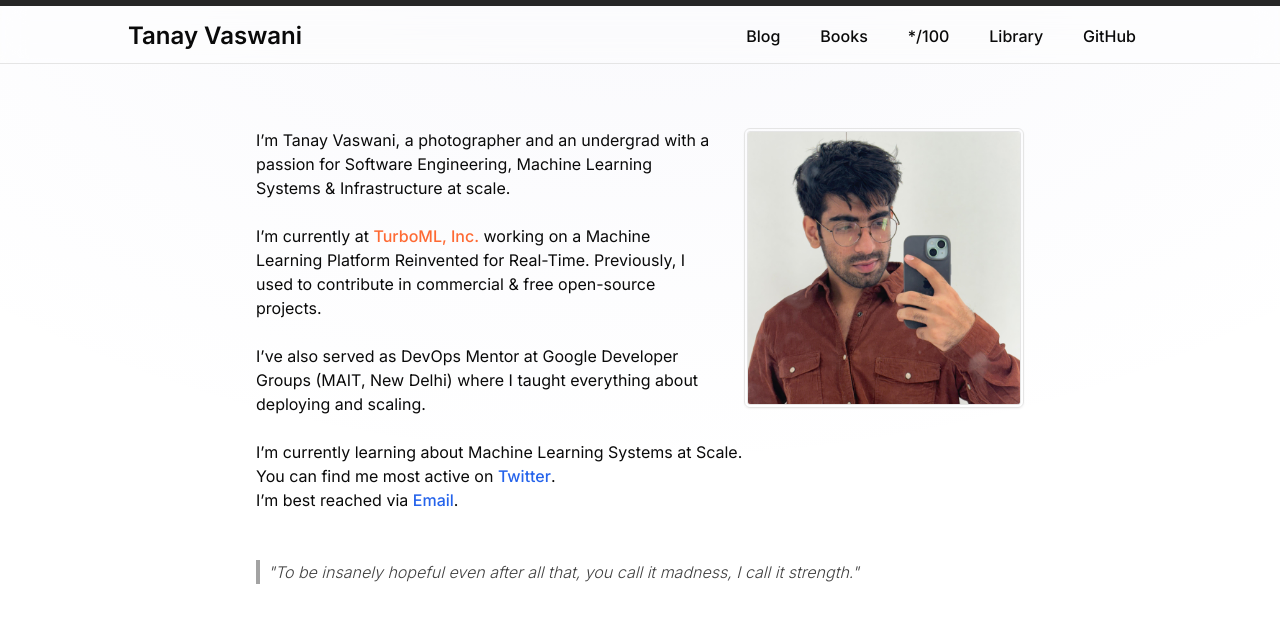
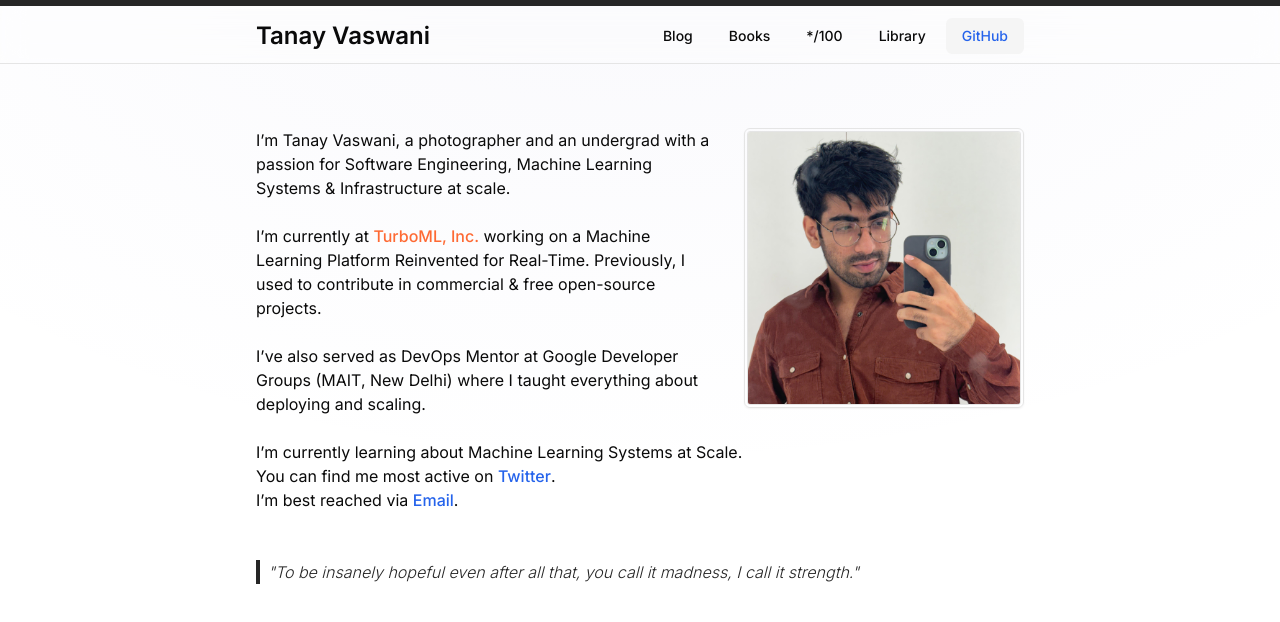
Before and after one commit to tanayvaswani/tanayvaswani.com, a Next.js app: page / in a window 1280 px wide. Shown: the top 622 px of the page. Built offline with nearby package versions, Linux system fonts and the light colour scheme.

Commit message:
chore: some changes

```diff
--- /dev/null
+++ b/src/app/blog/page.tsx
@@ -0,0 +1,5 @@
+const BlogPage = () => {
+  return <div>BlogPage</div>;
+};
+
+export default BlogPage;
--- a/src/components/navigation/nav-menu.tsx
+++ b/src/components/navigation/nav-menu.tsx
@@ -1,8 +1,10 @@
 "use client";
 
+import { usePathname } from "next/navigation";
 import Link from "next/link";
 
 import { Button } from "../ui/button";
+import { cn } from "@/lib/utils";
 
 const navigationRoutes = [
   {
@@ -29,10 +31,21 @@ const navigationRoutes = [
 ];
 
 const NavigationMenu = () => {
+  const pathname = usePathname();
+  const currentRoute = pathname.split("/")[1];
+
   return (
-    <div className="flex items-center justify-center gap-2">
+    <div className="flex items-center justify-center gap-1">
       {navigationRoutes.map((route, index) => (
-        <Button key={index} variant={"navigation"} asChild>
+        <Button
+          key={index}
+          variant={"navigation"}
+          className={cn(
+            currentRoute == route.path.split("/")[1] &&
+              "bg-neutral-100 text-blue-600"
+          )}
+          asChild
+        >
           <Link href={route.path} target={route.isExternal ? "_blank" : ""}>
             {route.title}
           </Link>
--- a/src/components/navigation/navbar.tsx
+++ b/src/components/navigation/navbar.tsx
@@ -4,7 +4,7 @@ import NavigationMenu from "./nav-menu";
 const Navbar = () => {
   return (
     <div className="fixed top-0 w-full border-b border-t-[6px] border-t-neutral-800 bg-white/30 backdrop-blur-md h-16">
-      <div className="md:max-w-screen-lg md:mx-auto py-3 px-4 md:px-0 flex items-center justify-between">
+      <div className="md:max-w-screen-md md:mx-auto py-3 px-4 md:px-0 flex items-center justify-between">
         <Logo />
 
         <NavigationMenu />
--- a/src/components/sections/quote-section.tsx
+++ b/src/components/sections/quote-section.tsx
@@ -1,7 +1,7 @@
 const QuoteComponent = ({ quote }: { quote: string }) => {
   return (
-    <div className="pl-2 border-l-4 border-neutral-400">
-      <blockquote className="italic font-light text-neutral-700">
+    <div className="pl-2 border-l-4 border-neutral-800">
+      <blockquote className="italic font-light text-neutral-800">
         <p>&quot;{quote}&quot;</p>
       </blockquote>
     </div>
--- a/src/components/ui/button.tsx
+++ b/src/components/ui/button.tsx
@@ -18,7 +18,7 @@ const buttonVariants = cva(
         secondary:
           "bg-secondary text-secondary-foreground shadow-sm hover:bg-secondary/80",
         ghost: "hover:bg-accent hover:text-accent-foreground",
-        navigation: "hover:bg-accent hover:text-accent-foreground text-md",
+        navigation: "hover:bg-accent hover:text-accent-foreground",
         link: "text-primary underline-offset-4 hover:underline",
       },
       size: {
```
